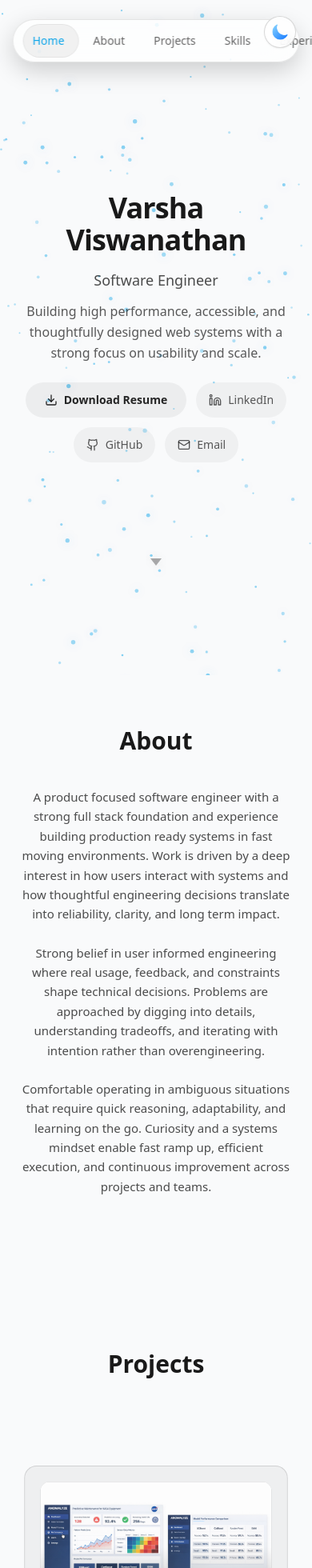
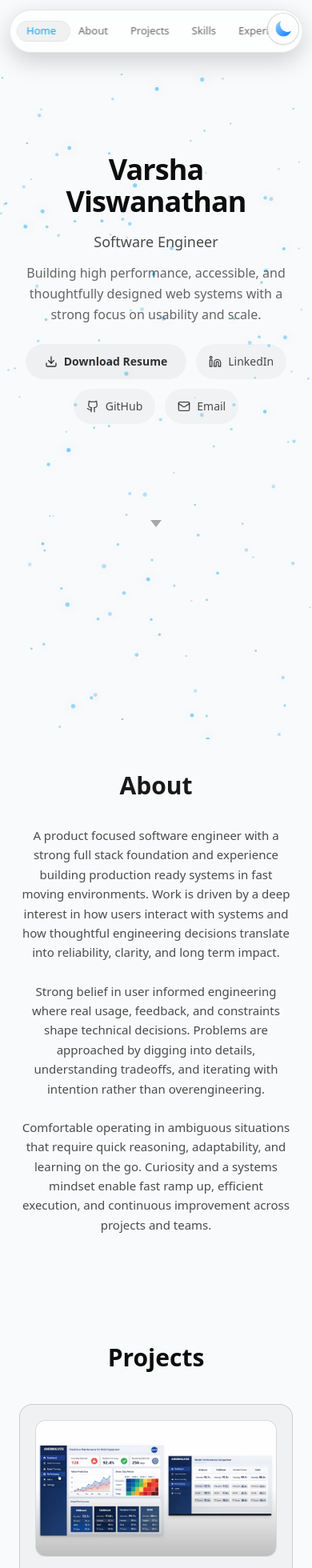
Before and after one commit to VVarsha6/portfolio, a React (Vite) app: page / in a window 390 px wide. Shown: the top 1960 px of the page at 80% size. Built offline with nearby package versions, Linux system fonts and the light colour scheme.

Commit message:
edit pertaining to mobile dev

```diff
--- a/src/components/layout/Layout.tsx
+++ b/src/components/layout/Layout.tsx
@@ -9,13 +9,13 @@ export default function Layout({ children }: { children: React.ReactNode }) {
         dark:bg-[#0e141b] dark:text-white/90
         bg-space
         transition-colors duration-300
+        pt-20 sm:pt-24
       "
     >
-      <div className="fixed right-5 top-5 z-[999]">
+      <div className="fixed right-4 top-4 z-[999] sm:right-5 sm:top-5">
         <ThemeToggle />
       </div>
 
-      {/* App content */}
       {children}
     </div>
   );
--- a/src/components/layout/Navbar.tsx
+++ b/src/components/layout/Navbar.tsx
@@ -20,18 +20,12 @@ export default function Navbar() {
   const btnRefs = useRef<Record<string, HTMLButtonElement | null>>({});
   const [pill, setPill] = useState({ left: 0, width: 0 });
 
-  // scroll offset that matches your click scroll
   const NAV_OFFSET = 110;
-
-  // pill padding
   const PILL_PAD_LEFT = 20;
   const PILL_PAD_RIGHT = 8;
 
-  // prevents scrollspy from fighting while click-scrolling
   const clickingRef = useRef(false);
   const clickTimeoutRef = useRef<number | null>(null);
-
-  // RAF throttle for scroll
   const rafRef = useRef<number | null>(null);
 
   const recalcPill = () => {
@@ -40,7 +34,6 @@ export default function Navbar() {
     if (!nav || !btn) return;
 
     const navRect = nav.getBoundingClientRect();
-
     const span = btn.querySelector("span");
     const rect = span?.getBoundingClientRect() ?? btn.getBoundingClientRect();
 
@@ -69,7 +62,6 @@ export default function Navbar() {
     // eslint-disable-next-line react-hooks/exhaustive-deps
   }, [activeId]);
 
-  // ✅ ScrollSpy: choose section whose top is closest to NAV_OFFSET line
   useEffect(() => {
     const getSections = () =>
       items
@@ -79,7 +71,6 @@ export default function Navbar() {
     const pickActive = () => {
       if (clickingRef.current) return;
 
-      // Special case: near very top -> Home
       if (window.scrollY < 10) {
         if (activeId !== "home") setActiveId("home");
         return;
@@ -88,16 +79,14 @@ export default function Navbar() {
       const sections = getSections();
       if (!sections.length) return;
 
-      // The reference line: where we consider "active" (just under navbar)
       const line = NAV_OFFSET + 1;
 
       let bestId = sections[0].id;
       let bestDist = Number.POSITIVE_INFINITY;
 
       for (const s of sections) {
-        const top = s.getBoundingClientRect().top; // relative to viewport
+        const top = s.getBoundingClientRect().top;
         const dist = Math.abs(top - line);
-
         const isCandidate = top <= line + 120;
 
         if (isCandidate && dist < bestDist) {
@@ -105,8 +94,6 @@ export default function Navbar() {
           bestId = s.id;
         }
       }
-
-      if (!bestId) bestId = "home";
 
       if (bestId && bestId !== activeId) setActiveId(bestId);
     };
@@ -120,7 +107,6 @@ export default function Navbar() {
     };
 
     pickActive();
-
     window.addEventListener("scroll", onScroll, { passive: true });
     window.addEventListener("resize", onScroll);
 
@@ -154,29 +140,31 @@ export default function Navbar() {
   }
 
   return (
-    <div className="fixed left-1/2 top-6 z-50 -translate-x-1/2">
+    <div className="fixed left-1/2 top-3 z-50 w-[94vw] -translate-x-1/2 sm:top-6 sm:w-auto">
       <nav
         ref={navRef}
         className="
-          relative inline-flex items-center gap-1
-          rounded-full border border-black/10
-          bg-white/70 backdrop-blur-xl
+          relative flex items-center
+          rounded-full
+          border border-black/10 bg-white/70
+          dark:border-white/10 dark:bg-zinc-950/60
+          backdrop-blur-xl
           px-2 py-2
           shadow-[0_10px_30px_rgba(0,0,0,0.18)]
-          max-w-[92vw]
-          dark:border-white/10
-          dark:bg-zinc-950/60
           dark:shadow-[0_10px_30px_rgba(0,0,0,0.35)]
+          max-w-full
         "
         aria-label="Primary"
       >
+        {/* Scroll container so labels never spill out on mobile */}
+        <div className="relative flex w-full items-center overflow-x-auto no-scrollbar">
           {/* Active pill */}
           <div
             className="
               absolute rounded-full
-            bg-black/[0.05] ring-1 ring-black/10
+              bg-black/5 ring-1 ring-black/10
+              dark:bg-white/10 dark:ring-white/10
               transition-all duration-300 ease-out
-            dark:bg-white/10 dark:ring-white/10
             "
             style={{
               transform: `translateX(${pill.left}px)`,
@@ -186,6 +174,7 @@ export default function Navbar() {
             }}
           />
 
+          <div className="relative z-10 flex items-center gap-1 pr-1">
             {items.map((item) => {
               const isActive = item.id === activeId;
 
@@ -198,13 +187,13 @@ export default function Navbar() {
                   type="button"
                   onClick={() => handleClick(item.id)}
                   className={`
-                relative z-10 whitespace-nowrap rounded-full
-                px-4 py-2 text-sm font-medium
-                transition-colors duration-200
+                    whitespace-nowrap rounded-full
+                    px-3 py-2 text-[13px] sm:px-4 sm:text-sm
+                    font-medium transition-colors duration-200
                     ${
                       isActive
                         ? "text-sky-500 dark:text-sky-300"
-                    : "text-black/60 hover:text-sky-500 dark:text-white/55 dark:hover:text-sky-300"
+                        : "text-black/60 hover:text-sky-600 dark:text-white/55 dark:hover:text-sky-300"
                     }
                     focus:outline-none
                   `}
@@ -214,6 +203,8 @@ export default function Navbar() {
                 </button>
               );
             })}
+          </div>
+        </div>
       </nav>
     </div>
   );
--- a/src/index.css
+++ b/src/index.css
@@ -32,3 +32,5 @@
       #0d0e16 100%
     );
 }
+.no-scrollbar::-webkit-scrollbar { display: none; }
+.no-scrollbar { -ms-overflow-style: none; scrollbar-width: none; }
--- a/src/sections/AboutSection.tsx
+++ b/src/sections/AboutSection.tsx
@@ -1,11 +1,14 @@
 export default function AboutSection() {
   return (
-    <section id="about" className="mx-auto max-w-3xl px-6 py-16">
+    <section
+      id="about"
+      className="mx-auto max-w-3xl px-6 py-10 sm:py-16"
+    >
       <h2 className="text-3xl font-semibold text-black/90 dark:text-white text-center">
         About
       </h2>
 
-      <div className="mt-10 space-y-6 text-center text-[15px] leading-relaxed text-black/70 dark:text-white/70">
+      <div className="mt-8 sm:mt-10 space-y-6 text-center text-[15px] leading-relaxed text-black/70 dark:text-white/70">
         <p>
           A product focused software engineer with a strong full stack foundation
           and experience building production ready systems in fast moving
--- a/src/sections/HeroSection.tsx
+++ b/src/sections/HeroSection.tsx
@@ -3,10 +3,8 @@ import NeonButton from "../components/ui/NeonButton";
 import HeroGravityBG from "../components/ui/HeroGravityBG";
 
 const iconClass =
-  "h-4 w-4 transition-colors duration-200 group-hover:text-sky-400 dark:group-hover:text-sky-200";
-
-const textClass =
-  "transition-colors duration-200 group-hover:text-black dark:group-hover:text-white";
+  "h-4 w-4 transition-colors duration-200 group-hover:text-sky-200";
+const textClass = "transition-colors duration-200 group-hover:text-white";
 
 export default function HeroSection() {
   return (
@@ -16,16 +14,23 @@ export default function HeroSection() {
         relative
         w-full
         min-h-screen
+        pt-0
         pb-16
       "
     >
-      {/* Interactive background */}
+      {/* Background starts from TOP of page */}
       <HeroGravityBG className="opacity-80" />
 
-      {/* Content */}
-      <div className="relative z-10 mx-auto max-w-5xl px-6 pt-40 translate-y-20 text-center">
+      {/* Content: pushed down so it clears navbar */}
+      <div
+        className="
+          relative z-10 mx-auto max-w-5xl px-6
+          pt-28 sm:pt-36
+          text-center
+        "
+      >
         {/* Name */}
-        <h1 className="text-4xl font-semibold tracking-tight text-black/90 dark:text-white sm:text-6xl">
+        <h1 className="text-4xl font-semibold tracking-tight text-black/95 dark:text-white sm:text-6xl">
           Varsha Viswanathan
         </h1>
 
@@ -35,7 +40,7 @@ export default function HeroSection() {
         </p>
 
         {/* Tagline */}
-        <p className="mx-auto mt-3 max-w-2xl text-base leading-relaxed text-black/65 dark:text-white/65 sm:text-lg">
+        <p className="mx-auto mt-3 max-w-2xl text-base leading-relaxed text-black/60 dark:text-white/65 sm:text-lg">
           Building high performance, accessible, and thoughtfully designed web
           systems with a strong focus on usability and scale.
         </p>
@@ -45,13 +50,12 @@ export default function HeroSection() {
           <div className="flex flex-wrap items-center justify-center gap-3">
             {/* Resume */}
             <NeonButton
-              href="/assets/resume.pdf"
+              href="/src/assets/resume.pdf"
               download
               className="
-                group
-                bg-black/[0.05] px-6 py-3
-                text-sm font-semibold text-black/85
-                hover:bg-black/[0.08]
+                group bg-black/[0.04] px-6 py-3
+                text-sm font-semibold text-black/80
+                hover:bg-black/[0.07]
                 dark:bg-white/10 dark:text-white/85 dark:hover:bg-white/12
               "
             >
@@ -67,10 +71,9 @@ export default function HeroSection() {
               ariaLabel="LinkedIn"
               title="LinkedIn"
               className="
-                group
-                bg-black/[0.04] px-4 py-3
-                text-sm font-medium text-black/65
-                hover:bg-black/[0.07]
+                group bg-black/[0.03] px-4 py-3
+                text-sm font-medium text-black/70
+                hover:bg-black/[0.06]
                 dark:bg-white/5 dark:text-white/70 dark:hover:bg-white/10
               "
             >
@@ -86,10 +89,9 @@ export default function HeroSection() {
               ariaLabel="GitHub"
               title="GitHub"
               className="
-                group
-                bg-black/[0.04] px-4 py-3
-                text-sm font-medium text-black/65
-                hover:bg-black/[0.07]
+                group bg-black/[0.03] px-4 py-3
+                text-sm font-medium text-black/70
+                hover:bg-black/[0.06]
                 dark:bg-white/5 dark:text-white/70 dark:hover:bg-white/10
               "
             >
@@ -103,10 +105,9 @@ export default function HeroSection() {
               ariaLabel="Email"
               title="Email"
               className="
-                group
-                bg-black/[0.04] px-4 py-3
-                text-sm font-medium text-black/65
-                hover:bg-black/[0.07]
+                group bg-black/[0.03] px-4 py-3
+                text-sm font-medium text-black/70
+                hover:bg-black/[0.06]
                 dark:bg-white/5 dark:text-white/70 dark:hover:bg-white/10
               "
             >
@@ -126,8 +127,7 @@ export default function HeroSection() {
               border-t-black/60
               dark:border-t-white/70
               animate-pulse
-              drop-shadow-[0_0_6px_rgba(0,0,0,0.25)]
-              dark:drop-shadow-[0_0_6px_rgba(255,255,255,0.35)]
+              drop-shadow-[0_0_6px_rgba(255,255,255,0.35)]
             "
           />
         </div>
--- a/src/sections/ProjectsSection.tsx
+++ b/src/sections/ProjectsSection.tsx
@@ -92,6 +92,21 @@ function clampIndex(n: number, len: number) {
   return ((n % len) + len) % len;
 }
 
+/** ✅ Added: mobile detector (only used to disable row animation on mobile) */
+function useIsMobile(breakpointPx = 640) {
+  const [isMobile, setIsMobile] = React.useState(false);
+
+  React.useEffect(() => {
+    const mq = window.matchMedia(`(max-width: ${breakpointPx - 1}px)`);
+    const update = () => setIsMobile(mq.matches);
+    update();
+    mq.addEventListener?.("change", update);
+    return () => mq.removeEventListener?.("change", update);
+  }, [breakpointPx]);
+
+  return isMobile;
+}
+
 function CardMedia({
   title,
   sources,
@@ -118,15 +133,26 @@ function CardMedia({
   }, [active, hasMultiple, sources.length]);
 
   return (
-    <div className="relative mb-5 aspect-video overflow-hidden rounded-xl bg-black/20 dark:bg-black/35">
+    <div
+      className="
+        relative mb-5 aspect-video overflow-hidden rounded-xl
+        bg-black/[0.06] ring-1 ring-black/10
+        dark:bg-black/35 dark:ring-white/10
+      "
+    >
       <img
         src={sources[idx]}
         alt={title}
-        className="absolute inset-0 h-full w-full object-cover transition-transform duration-300 group-hover:scale-[1.04]"
+        className="
+          absolute inset-0 h-full w-full object-cover
+          transition-transform duration-300
+          group-hover:scale-[1.04]
+        "
         loading="lazy"
         draggable={false}
       />
-      <div className="absolute inset-0 bg-gradient-to-t from-black/30 via-black/0 to-black/0" />
+
+      <div className="absolute inset-0 bg-gradient-to-t from-black/25 via-black/0 to-black/0 dark:from-black/35" />
     </div>
   );
 }
@@ -149,19 +175,24 @@ function Card({ p }: { p: Project }) {
       onMouseLeave={() => setHovered(false)}
       className="
         group relative rounded-2xl
-        border border-black/15 bg-black/[0.05]
-        p-5 transition-colors
-        hover:bg-black/[0.07]
+        border border-black/15 bg-black/[0.035]
+        p-5 transition-colors duration-200
+        hover:bg-black/[0.055]
         dark:border-white/15 dark:bg-white/10 dark:hover:bg-white/12
+        focus:outline-none
       "
       whileHover={p.link ? { y: -6, scale: 1.02 } : undefined}
+      transition={{ duration: 0.2, ease: "easeOut" }}
     >
-      {/* Neon outline */}
       <div
-        className="pointer-events-none absolute -inset-[2px] rounded-[20px] opacity-0 group-hover:opacity-100 transition-opacity"
+        className="
+          pointer-events-none absolute -inset-[2px] rounded-[20px]
+          opacity-0 transition-opacity duration-200
+          group-hover:opacity-100 group-focus-visible:opacity-100
+        "
         style={{
           boxShadow:
-            "0 0 0 2px rgba(56,189,248,0.9), 0 0 36px rgba(56,189,248,0.35)",
+            "0 0 0 2px rgba(56,189,248,0.92), 0 0 40px rgba(56,189,248,0.38), 0 0 70px rgba(56,189,248,0.18)",
         }}
       />
 
@@ -169,11 +200,11 @@ function Card({ p }: { p: Project }) {
         <CardMedia title={p.title} sources={sources} active={hovered} />
       )}
 
-      <h3 className="mb-2 text-[15px] font-semibold text-black/90 dark:text-white/95">
+      <h3 className="mb-2 text-[15px] font-semibold text-black/95 dark:text-white/95 sm:text-base">
         {p.title}
       </h3>
 
-      <p className="mb-4 text-sm leading-relaxed text-black/65 dark:text-white/80">
+      <p className="mb-4 text-sm leading-relaxed text-black/75 dark:text-white/80">
         {p.description}
       </p>
 
@@ -182,8 +213,10 @@ function Card({ p }: { p: Project }) {
           <span
             key={t}
             className="
-              rounded-full border border-black/15 bg-black/[0.04]
-              px-3 py-1 text-[11px] text-black/70
+              relative inline-flex items-center justify-center
+              rounded-full border
+              border-black/15 bg-black/[0.04]
+              px-3 py-1 text-[11px] text-black/75
               dark:border-white/20 dark:bg-white/10 dark:text-white/85
             "
           >
@@ -213,6 +246,8 @@ function useRowMotion(targetRef: React.RefObject<HTMLElement | null>) {
 }
 
 export default function ProjectsSection() {
+  const isMobile = useIsMobile(640); // ✅ Added
+
   const rows = useMemo(() => chunk(projects, 4), []);
   const row1Ref = useRef<HTMLDivElement | null>(null);
   const row2Ref = useRef<HTMLDivElement | null>(null);
@@ -220,19 +255,52 @@ export default function ProjectsSection() {
   const row2 = useRowMotion(row2Ref);
 
   return (
-    <section id="projects" className="mx-auto max-w-7xl px-6 py-32">
-      <h2 className="mb-20 text-center text-3xl font-semibold text-black/90 dark:text-white">
+    <section id="projects" className="mx-auto max-w-7xl px-6 py-24 sm:py-32">
+      <h2 className="mb-10 sm:mb-16 text-center text-3xl font-semibold text-black/95 dark:text-white">
         Projects
       </h2>
 
-      <div className="space-y-14">
-        <motion.div ref={row1Ref} style={row1} className="grid gap-10 sm:grid-cols-2 lg:grid-cols-3 xl:grid-cols-4">
-          {rows[0]?.map((p) => <Card key={p.title} p={p} />)}
-        </motion.div>
+      {/* ✅ Changed: mobile uses simple list (no row animation); desktop unchanged */}
+      <div className="space-y-12 sm:space-y-14">
+        {isMobile ? (
+          <div className="grid gap-8">
+            {projects.map((p) => (
+              <Card key={p.title} p={p} />
+            ))}
+          </div>
+        ) : (
+          <>
+            <motion.div
+              ref={row1Ref}
+              style={row1}
+              className="
+                grid gap-8
+                sm:gap-10 sm:grid-cols-2
+                lg:grid-cols-3
+                xl:grid-cols-4
+              "
+            >
+              {rows[0]?.map((p) => (
+                <Card key={p.title} p={p} />
+              ))}
+            </motion.div>
 
-        <motion.div ref={row2Ref} style={row2} className="grid gap-10 sm:grid-cols-2 lg:grid-cols-3 xl:grid-cols-4">
-          {rows[1]?.map((p) => <Card key={p.title} p={p} />)}
-        </motion.div>
+            <motion.div
+              ref={row2Ref}
+              style={row2}
+              className="
+                grid gap-8
+                sm:gap-10 sm:grid-cols-2
+                lg:grid-cols-3
+                xl:grid-cols-4
+              "
+            >
+              {rows[1]?.map((p) => (
+                <Card key={p.title} p={p} />
+              ))}
+            </motion.div>
+          </>
+        )}
       </div>
     </section>
   );
--- a/src/sections/SkillsSection.tsx
+++ b/src/sections/SkillsSection.tsx
@@ -26,7 +26,6 @@ export default function SkillsSection() {
 
   const sectionRef = useRef<HTMLElement | null>(null);
 
-  // Measure final layout height (invisible)
   const measureRef = useRef<HTMLDivElement | null>(null);
   const [fixedHeight, setFixedHeight] = useState<number | null>(null);
 
@@ -79,13 +78,12 @@ export default function SkillsSection() {
     <section
       id="skills"
       ref={sectionRef}
-      className="mx-auto max-w-7xl px-6 pt-20 pb-40"
+      className="mx-auto max-w-7xl px-6 py-16 sm:py-24"
     >
       <h2 className="text-3xl font-semibold text-black/90 dark:text-white/95 text-center">
         Skills
       </h2>
 
-      {/* Invisible measurement layout (for height lock, no layout shift) */}
       <div className="pointer-events-none absolute -left-[9999px] top-0 opacity-0">
         <div ref={measureRef} className="flex flex-wrap justify-center gap-4">
           {skills.map((skill) => (
@@ -107,7 +105,6 @@ export default function SkillsSection() {
         </div>
       </div>
 
-      {/* Visible skills */}
       <div
         className="mt-12 flex flex-wrap justify-center gap-4"
         style={{ height: fixedHeight ?? undefined }}
@@ -128,7 +125,6 @@ export default function SkillsSection() {
           >
             {skill}
 
-            {/* Neon outline glow — outline only */}
             <span
               className="
                 pointer-events-none absolute -inset-[1px]
```
Also changed, not shown: src/sections/ExperienceSection.tsx (+2 -5 lines). Lines whose indentation alone changed are shown as unchanged.
